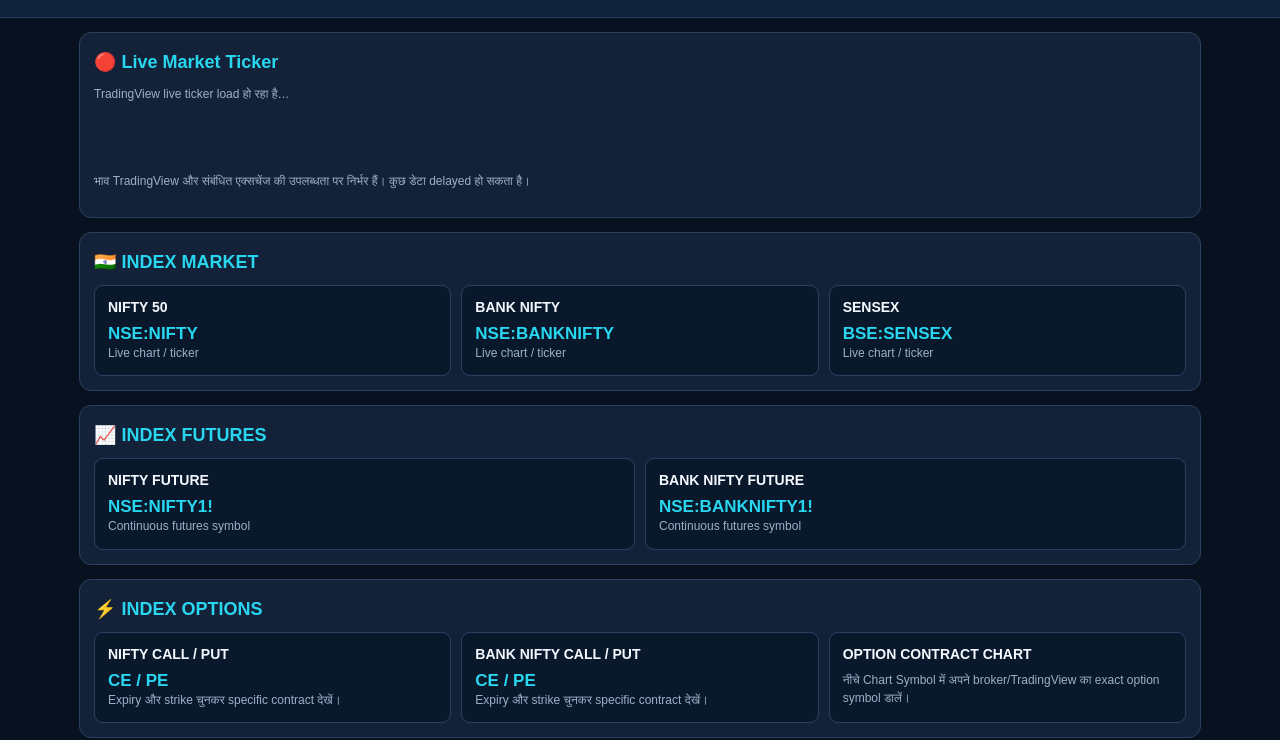
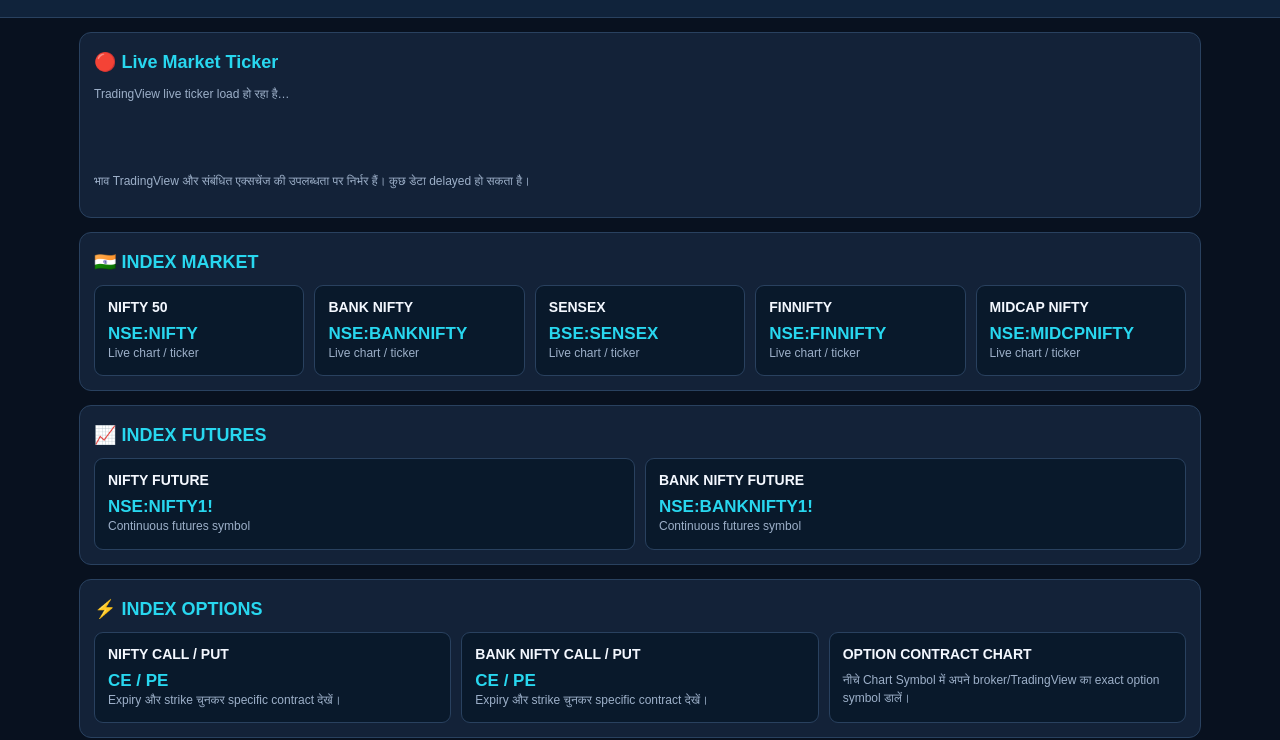
Before and after one commit to hr9000440-maker/Live-market-deshboard, a plain HTML site: page index.html in a window 1280 px wide. Shown: the part 72-812 px from the top of the page. Drawn offline with Linux system fonts and the light colour scheme; a script that the page names is missing.

Commit message:
Add missing Indian index symbols to live ticker and chart list

```diff
--- a/index.html
+++ b/index.html
@@ -32,7 +32,7 @@ button{padding:12px 16px;border:0;border-radius:8px;background:var(--cyan);color
 <section class="panel">
 <h2>🔴 Live Market Ticker</h2>
 <div class="ticker">
-<tv-ticker-tape symbols="NSE:NIFTY,NSE:BANKNIFTY,BSE:SENSEX,NSE:NIFTY1!,NSE:BANKNIFTY1!,MCX:GOLD1!,MCX:SILVER1!,MCX:CRUDEOIL1!,MCX:NATURALGAS1!,BINANCE:BTCUSDT,BINANCE:ETHUSDT,BINANCE:ZECUSDT,BINANCE:BNBUSDT" direction="horizontal" item-size="compact">
+<tv-ticker-tape symbols="NSE:NIFTY,NSE:BANKNIFTY,BSE:SENSEX,NSE:FINNIFTY,NSE:MIDCPNIFTY,NSE:NIFTY1!,NSE:BANKNIFTY1!,MCX:GOLD1!,MCX:SILVER1!,MCX:CRUDEOIL1!,MCX:NATURALGAS1!,BINANCE:BTCUSDT,BINANCE:ETHUSDT,BINANCE:ZECUSDT,BINANCE:BNBUSDT" direction="horizontal" item-size="compact">
 <div class="note">TradingView live ticker load हो रहा है…</div>
 </tv-ticker-tape>
 </div>
@@ -45,6 +45,8 @@ button{padding:12px 16px;border:0;border-radius:8px;background:var(--cyan);color
 <div class="card"><h3>NIFTY 50</h3><div class="value">NSE:NIFTY</div><div class="note">Live chart / ticker</div></div>
 <div class="card"><h3>BANK NIFTY</h3><div class="value">NSE:BANKNIFTY</div><div class="note">Live chart / ticker</div></div>
 <div class="card"><h3>SENSEX</h3><div class="value">BSE:SENSEX</div><div class="note">Live chart / ticker</div></div>
+<div class="card"><h3>FINNIFTY</h3><div class="value">NSE:FINNIFTY</div><div class="note">Live chart / ticker</div></div>
+<div class="card"><h3>MIDCAP NIFTY</h3><div class="value">NSE:MIDCPNIFTY</div><div class="note">Live chart / ticker</div></div>
 </div>
 </section>
 
@@ -100,7 +102,7 @@ button{padding:12px 16px;border:0;border-radius:8px;background:var(--cyan);color
 <label for="symbol">Chart Symbol</label>
 <input id="symbol" list="symbols" value="NSE:NIFTY" placeholder="उदाहरण: NSE:NIFTY">
 <datalist id="symbols">
-<option value="NSE:NIFTY"><option value="NSE:BANKNIFTY"><option value="BSE:SENSEX">
+<option value="NSE:NIFTY"><option value="NSE:BANKNIFTY"><option value="BSE:SENSEX"><option value="NSE:FINNIFTY"><option value="NSE:MIDCPNIFTY">
 <option value="NSE:NIFTY1!"><option value="NSE:BANKNIFTY1!">
 <option value="MCX:GOLD1!"><option value="MCX:SILVER1!"><option value="MCX:CRUDEOIL1!"><option value="MCX:NATURALGAS1!">
 <option value="BINANCE:BTCUSDT"><option value="BINANCE:ETHUSDT"><option value="BINANCE:ZECUSDT"><option value="BINANCE:BNBUSDT">
```
